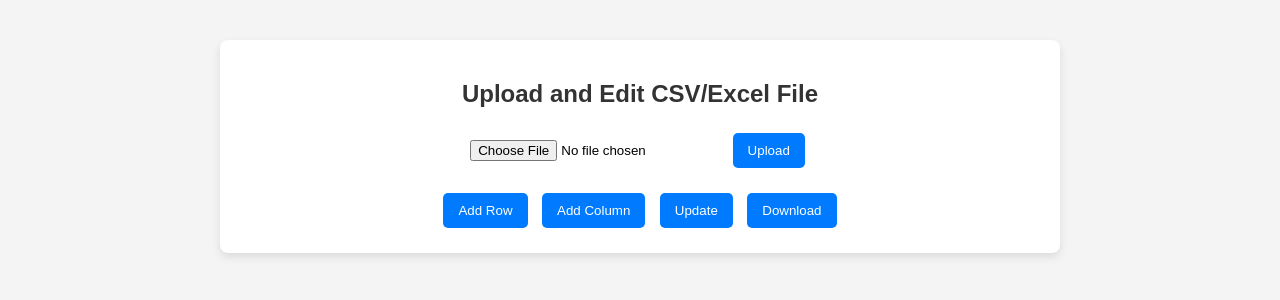
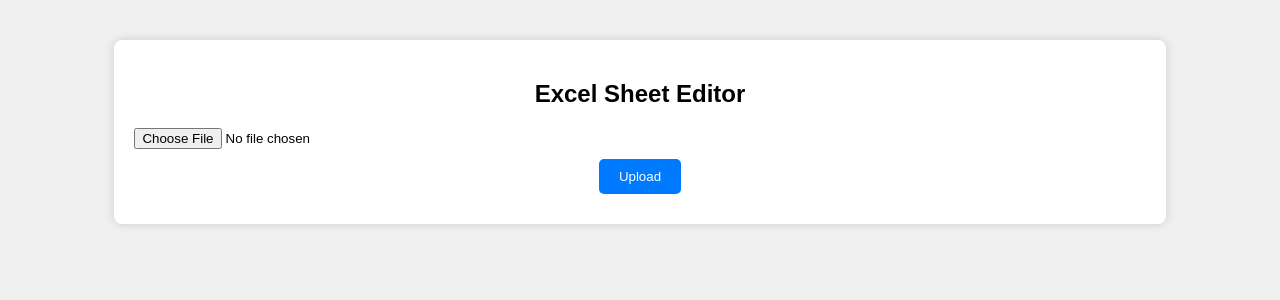
Before and after one commit to Saisreegit/chipsafety, a Flask app: page / in a window 1280 px wide. Shown: the top 300 px of the page. Run offline with Flask 3, Linux system fonts and the light colour scheme.

Commit message:
index.html

```diff
--- a/templates/index.html
+++ b/templates/index.html
@@ -1,227 +1,122 @@
 <!DOCTYPE html>
 <html lang="en">
 <head>
-    <meta charset="UTF-8">
-    <meta name="viewport" content="width=device-width, initial-scale=1.0">
-    <title>File Upload and Edit</title>
+  <meta charset="UTF-8" />
+  <title>Excel Editor</title>
   <style>
-        body {
-            font-family: Arial, sans-serif;
-            margin: 0;
-            padding: 0;
-            background-color: #f4f4f4;
-            text-align: center;
-        }
-        .container {
-            background: white;
-            padding: 20px;
-            border-radius: 8px;
-            box-shadow: 0px 4px 10px rgba(0, 0, 0, 0.1);
-            max-width: 800px;
-            margin: 40px auto;
-        }
-        h2 {
-            color: #333;
-        }
-        input[type="file"] {
-            margin: 10px 0;
-        }
-        button {
-            background: #007bff;
-            color: white;
-            border: none;
-            padding: 10px 15px;
-            margin: 5px;
-            border-radius: 5px;
-            cursor: pointer;
-            transition: 0.3s;
-        }
-        button:hover {
-            background: #0056b3;
-        }
-        select {
-            padding: 5px;
-            border-radius: 5px;
-            margin-bottom: 10px;
-        }
-        table {
-            width: 100%;
-            border-collapse: collapse;
-            margin-top: 20px;
-            background: white;
-            border-radius: 8px;
-            overflow: hidden;
-        }
-        th, td {
-            padding: 10px;
-            border: 1px solid #ddd;
-            text-align: center;
-        }
-        th {
-            background: #007bff;
-            color: white;
-        }
-        td input {
-            border: none;
-            text-align: center;
-            width: 100%;
-            padding: 5px;
-            box-sizing: border-box;
-        }
-        td input:focus {
-            outline: none;
-            background: #eef4ff;
-        }
-        .button-container {
-            margin-top: 15px;
-        }
+    body { font-family: sans-serif; text-align: center; background: #f0f0f0; }
+    .container { background: white; padding: 20px; margin: 40px auto; width: 80%; border-radius: 8px; box-shadow: 0 0 10px #ccc; }
+    table { border-collapse: collapse; width: 100%; margin-top: 20px; }
+    th, td { border: 1px solid #aaa; padding: 8px; }
+    input, select { width: 100%; border: none; background: transparent; text-align: center; }
+    button { padding: 10px 20px; margin: 10px; background: #007bff; color: white; border: none; border-radius: 5px; cursor: pointer; }
+    button:hover { background: #0056b3; }
   </style>
+</head>
+<body>
+  <div class="container">
+    <h2>Excel Sheet Editor</h2>
+    <form id="uploadForm">
+      <input type="file" id="fileInput" accept=".xlsx, .xls" required />
+      <button type="submit">Upload</button>
+    </form>
+
+    <div id="sheetControls" style="display:none;">
+      <label for="sheetSelector">Select Sheet:</label>
+      <select id="sheetSelector" onchange="loadSheet()"></select>
+      <button onclick="saveSheet()">Save Sheet</button>
+      <button onclick="downloadExcel()">Download File</button>
+    </div>
+
+    <div id="editor"></div>
+  </div>
+
 <script>
-        let tableData = {};
-        let currentSheet = "";
-        let uploadedFilename = "";
-        let fileType = "";
-        let sheets = [];
+  let fileName = "", currentSheet = "", currentData = [], allSheets = {};
 
-        function uploadFile() {
-            let fileInput = document.getElementById("fileInput").files[0];
-            if (!fileInput) {
-                alert("Please select a file.");
-                return;
-            }
-            let formData = new FormData();
-            formData.append("file", fileInput);
+  document.getElementById("uploadForm").addEventListener("submit", function (e) {
+    e.preventDefault();
+    const file = document.getElementById("fileInput").files[0];
+    const formData = new FormData();
+    formData.append("file", file);
+
     fetch("/upload", { method: "POST", body: formData })
-                .then(response => response.json())
+      .then(res => res.json())
       .then(data => {
-                    if (data.error) {
-                        alert(data.error);
-                        return;
-                    }
-                    uploadedFilename = fileInput.name;
-                    fileType = data.file_type;
-                    sheets = data.sheets || [];
-                    tableData = {};
-                    sheets.forEach(sheet => tableData[sheet] = []);
-                    if (sheets.length > 0) {
-                        currentSheet = sheets[0]; // Default to first sheet
-                        switchSheet();
-                    }
-                    populateSheetDropdown();
+        fileName = data.filename;
+        const selector = document.getElementById("sheetSelector");
+        selector.innerHTML = "";
+
+        data.sheets.forEach((sheet, idx) => {
+          const opt = document.createElement("option");
+          opt.value = sheet;
+          opt.textContent = sheet;
+          selector.appendChild(opt);
+        });
+
+        document.getElementById("sheetControls").style.display = "block";
+        selector.selectedIndex = 0;
+        loadSheet(); // Display first sheet
+      });
+  });
+
+  function loadSheet() {
+    const sheet = document.getElementById("sheetSelector").value;
+    currentSheet = sheet;
+
+    fetch(`/edit?filename=${fileName}&sheet=${sheet}`)
+      .then(res => res.json())
+      .then(data => {
+        currentData = data.data;
+        renderTable(data.columns, data.data, data.dropdowns || {});
       });
   }
 
-        function populateSheetDropdown() {
-            let dropdownDiv = document.getElementById("sheetDropdown");
-            if (sheets.length === 0) {
-                dropdownDiv.innerHTML = "";
-                return;
+  function renderTable(columns, data, dropdowns) {
+    let html = "<table><tr>";
+    columns.forEach(col => html += `<th>${col}</th>`);
+    html += "</tr>";
+
+    data.forEach((row, rowIndex) => {
+      html += "<tr>";
+      columns.forEach(col => {
+        const val = row[col] || "";
+        if (dropdowns[col]) {
+          html += `<td><select onchange="updateCell(${rowIndex}, '${col}', this.value)">`;
+          dropdowns[col].forEach(opt => {
+            const selected = opt === val ? "selected" : "";
+            html += `<option value="${opt}" ${selected}>${opt}</option>`;
+          });
+          html += `</select></td>`;
+        } else {
+          html += `<td><input type="text" value="${val}" oninput="updateCell(${rowIndex}, '${col}', this.value)"/></td>`;
         }
-            let dropdown = `<label for='sheetSelect'>Select Sheet:</label>
-                            <select id='sheetSelect' onchange='switchSheet()'>`;
-            sheets.forEach(sheet => {
-                dropdown += `<option value='${sheet}'>${sheet}</option>`;
       });
-            dropdown += "</select>";
-            dropdownDiv.innerHTML = dropdown;
-            document.getElementById("sheetSelect").value = currentSheet;
+      html += "</tr>";
+    });
+
+    html += "</table>";
+    document.getElementById("editor").innerHTML = html;
   }
 
-        function switchSheet() {
-            saveCurrentSheetData(() => {
-                let selectedSheet = document.getElementById("sheetSelect").value;
-                currentSheet = selectedSheet;
-                fetch("/load_sheet", {
+  function updateCell(row, col, value) {
+    currentData[row][col] = value;
+  }
+
+  function saveSheet() {
+    fetch("/save", {
       method: "POST",
       headers: { "Content-Type": "application/json" },
-                    body: JSON.stringify({ filename: uploadedFilename, sheet_name: selectedSheet })
+      body: JSON.stringify({ filename: fileName, sheet: currentSheet, data: currentData })
     })
-                .then(response => response.json())
-                .then(data => {
-                    if (data.error) {
-                        alert(data.error);
-                        return;
-                    }
-                    tableData[selectedSheet] = data.data;
-                    renderTable();
-                });
-            });
+      .then(res => res.json())
+      .then(data => alert(data.message));
   }
 
-        function renderTable() {
-            let headers = Object.keys(tableData[currentSheet][0] || {});
-            let table = "<table><tr>";
-            headers.forEach(header => table += `<th>${header}</th>`);
-            table += "</tr>";
-            tableData[currentSheet].forEach((row, rowIndex) => {
-                table += "<tr>";
-                headers.forEach(col => {
-                    table += `<td><input type='text' value='${row[col] || ""}' oninput='updateCell(${rowIndex}, "${col}", this.value)'></td>`;
-                });
-                table += "</tr>";
-            });
-            table += "</table>";
-            document.getElementById("tableDiv").innerHTML = table;
-        }
-
-        function updateCell(rowIndex, columnName, value) {
-            tableData[currentSheet][rowIndex][columnName] = value;
-        }
-
-        function saveCurrentSheetData(callback) {
-            fetch("/update", {
-                method: "POST",
-                headers: { "Content-Type": "application/json" },
-                body: JSON.stringify({
-                    data: tableData[currentSheet],
-                    file_type: fileType,
-                    filename: uploadedFilename,
-                    sheet_name: currentSheet
-                })
-            }).then(response => response.json())
-              .then(data => {
-                  if (data.error) alert(data.error);
-                  else console.log("Sheet updated successfully!");
-                  if (callback) callback();
-              });
-        }
-
-        function addRow() {
-            let headers = Object.keys(tableData[currentSheet][0] || {});
-            let newRow = {};
-            headers.forEach(header => newRow[header] = "");
-            tableData[currentSheet].push(newRow);
-            renderTable();
-        }
-
-        function addColumn() {
-            let columnName = prompt("Enter column name:");
-            if (!columnName) return;
-            tableData[currentSheet].forEach(row => row[columnName] = "");
-            renderTable();
-        }
-
-        function downloadFile() {
-            window.location.href = "/download";
+  function downloadExcel() {
+    const name = prompt("Enter filename:", "Edited_File.xlsx");
+    if (name) window.location.href = `/download?filename=${fileName}&custom_name=${name}`;
   }
 </script>
-</head>
-<body>
-    <div class="container">
-        <h2>Upload and Edit CSV/Excel File</h2>
-        <input type="file" id="fileInput">
-        <button onclick="uploadFile()">Upload</button>
-
-        <div id="sheetDropdown"></div>
-
-        <div id="tableDiv"></div>
-
-        <div class="button-container">
-            <button onclick="addRow()">Add Row</button>
-            <button onclick="addColumn()">Add Column</button>
-            <button onclick="saveCurrentSheetData()">Update</button>
-            <button onclick="downloadFile()">Download</button>
-        </div>
-    </div>
 </body>
 </html>
```
Lines whose indentation alone changed are shown as unchanged.
